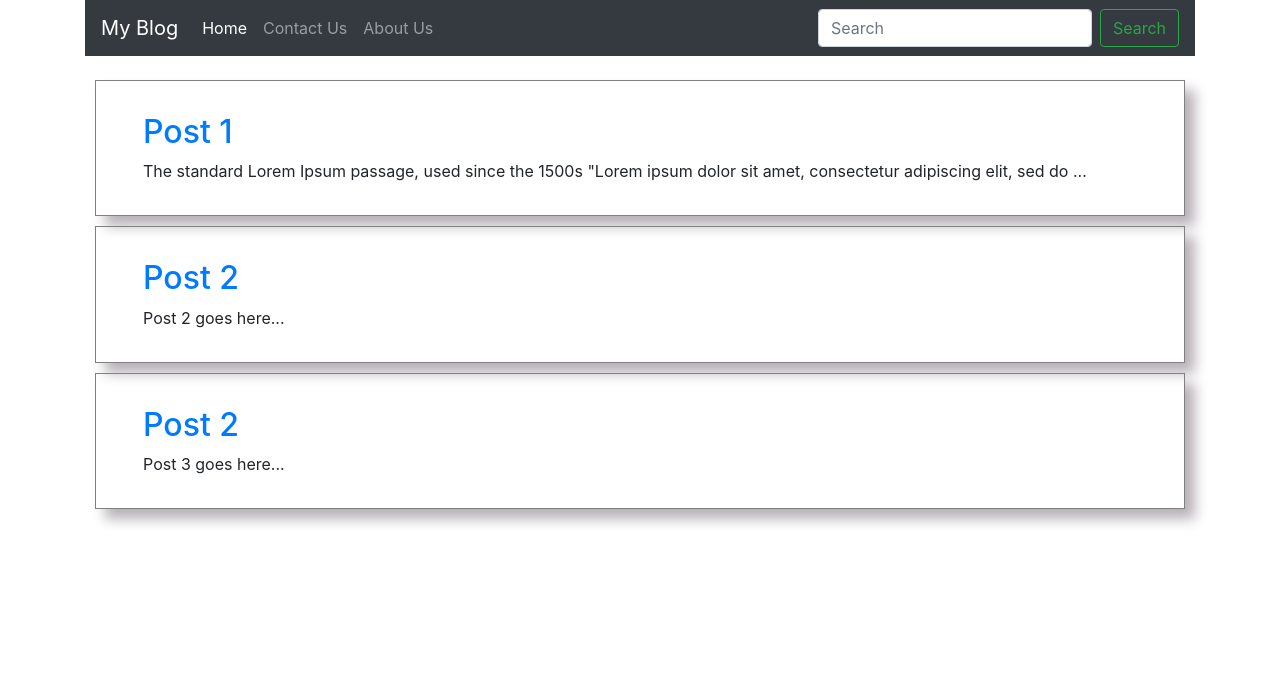
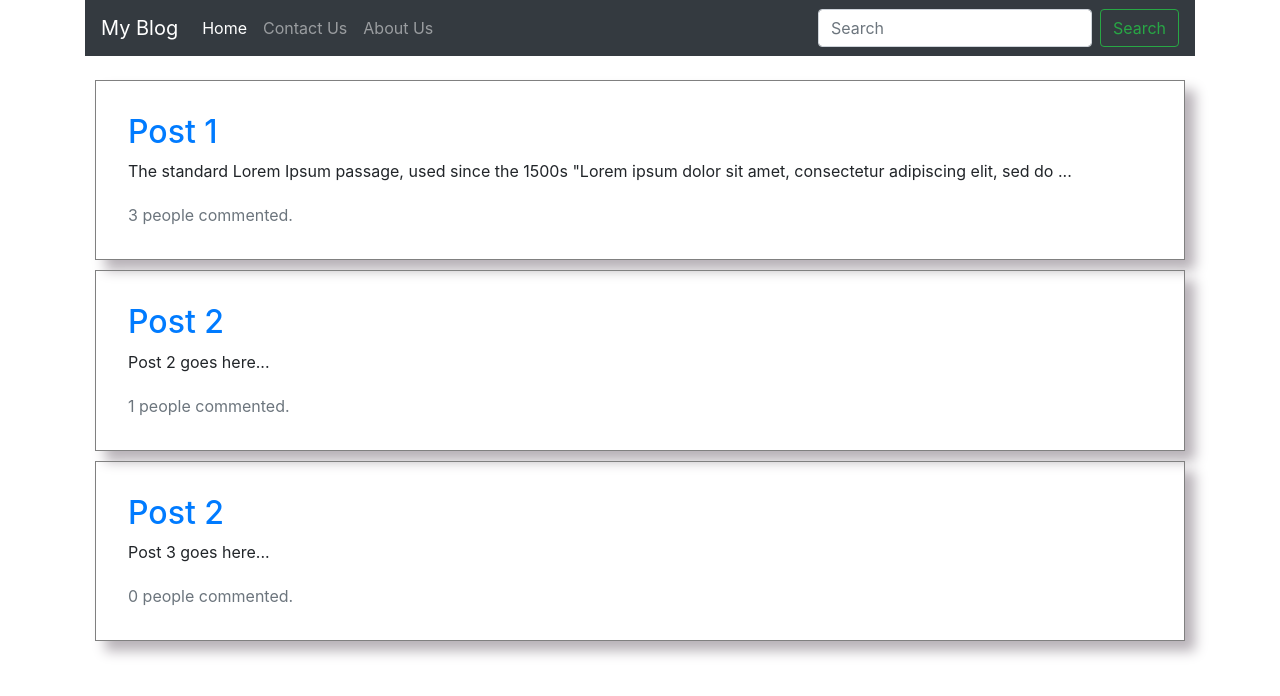
Before and after one commit to rajeshpillai/dass-blog, a React (Create React App) app: page / in a window 1280 px wide. Shown: the top 696 px of the page. Built offline with nearby package versions, Linux system fonts and the light colour scheme.

Commit message:
Show comments feature

```diff
--- a/src/App.js
+++ b/src/App.js
@@ -27,9 +27,15 @@ const DEFAULT_STATE = {
 
       "On the other hand, we denounce with righteous indignation and dislike men who are so beguiled and demoralized by the charms of pleasure of the moment, so blinded by desire, that they cannot foresee the pain and trouble that are bound to ensue; and equal blame belongs to those who fail in their duty through weakness of will, which is the same as saying through shrinking from toil and pain. These cases are perfectly simple and easy to distinguish. In a free hour, when our power of choice is untrammelled and when nothing prevents our being able to do what we like best, every pleasure is to be welcomed and every pain avoided. But in certain circumstances and owing to the claims of duty or the obligations of business it will frequently occur that pleasures have to be repudiated and annoyances accepted. The wise man therefore always holds in these matters to this principle of selection: he rejects pleasures to secure other greater pleasures, or else he endures pains to avoid worse pains."
       `,
-      published: true},
-    {id: 2, title: "Post 2", body: "Post 2 goes here", published: true},
-    {id: 3, title: "Post 2", body: "Post 3 goes here", published: true},
+      published: true, comment_count: 3},
+    {id: 2, title: "Post 2", body: "Post 2 goes here", published: true, comment_count: 1},
+    {id: 3, title: "Post 2", body: "Post 3 goes here", published: true, comment_count: 0},
+  ],
+  comments: [
+    {id: 1, post_id: 1, title: "Comment 1", body: "Comment 1 goes here"},
+    {id: 2, post_id: 1, title: "Comment 2", body: "Comment 2 goes here"},
+    {id: 3, post_id: 1, title: "Comment 3", body: "Comment 3 goes here"},
+    {id: 4, post_id: 2, title: "Comment 4", body: "Comment 4 goes here"},
   ]
 }
 
@@ -43,8 +49,12 @@ function readPost(props) {
   let postId = props.match.params.id;
   let post = DEFAULT_STATE.posts.find(p => p.id == postId);
   console.log(post);
+
+  let comments = DEFAULT_STATE.comments.filter((c) => {
+    return c.post_id == post.id;
+  })
   return (
-    <Read post = {post}/>
+    <Read post = {post} comments = {comments}/>
   )
 }
 
--- /dev/null
+++ b/src/features/comments/read.js
@@ -0,0 +1,15 @@
+import React from 'react';
+
+export default function Read(props) {
+    const {comment} = props;
+    return (
+        <div className="row">
+            <div className="col-md-12">
+                <h2>{comment.title}</h2>
+                <div>
+                    {comment.body}
+                </div>
+            </div>
+        </div>
+    )
+}
--- a/src/features/posts/posts.css
+++ b/src/features/posts/posts.css
@@ -16,3 +16,7 @@
 .post-body {
 
 }
+
+.post footer {
+    padding-top: 20px;
+}
--- a/src/features/posts/posts.js
+++ b/src/features/posts/posts.js
@@ -7,7 +7,8 @@ export default function Posts({posts}) {
     return (
         posts.map(post => {
             return (
-                <div key={post.id} className="row post">
+                <div className="post">
+                    <div key={post.id} className="row">
                         <div className="col-md-12">
                             <h2 className="post-header">
                                 <NavLink to={`/posts/${post.id}/read`}>{post.title}</NavLink>
@@ -17,6 +18,8 @@ export default function Posts({posts}) {
                             </div>
                         </div>
                     </div>
+                    <footer className="text-muted">{post.comment_count} people commented.</footer>
+                </div>
             )
         })
     )
--- a/src/features/posts/read.js
+++ b/src/features/posts/read.js
@@ -1,7 +1,8 @@
 import React from 'react';
+import ReadComment from '../comments/read';
 
 export default function Read(props) {
-    const {post} = props;
+    const {post, comments} = props;
     return (
         <div className="row">
             <div className="col-md-12">
@@ -9,6 +10,13 @@ export default function Read(props) {
                 <div>
                     {post.body}
                 </div>
+                <div>
+                    { comments.map((c) => {
+                        return (
+                            <ReadComment comment={c} />
+                        )
+                    })}
+                </div>
             </div>
         </div>
     )
```
Lines whose indentation alone changed are shown as unchanged.
